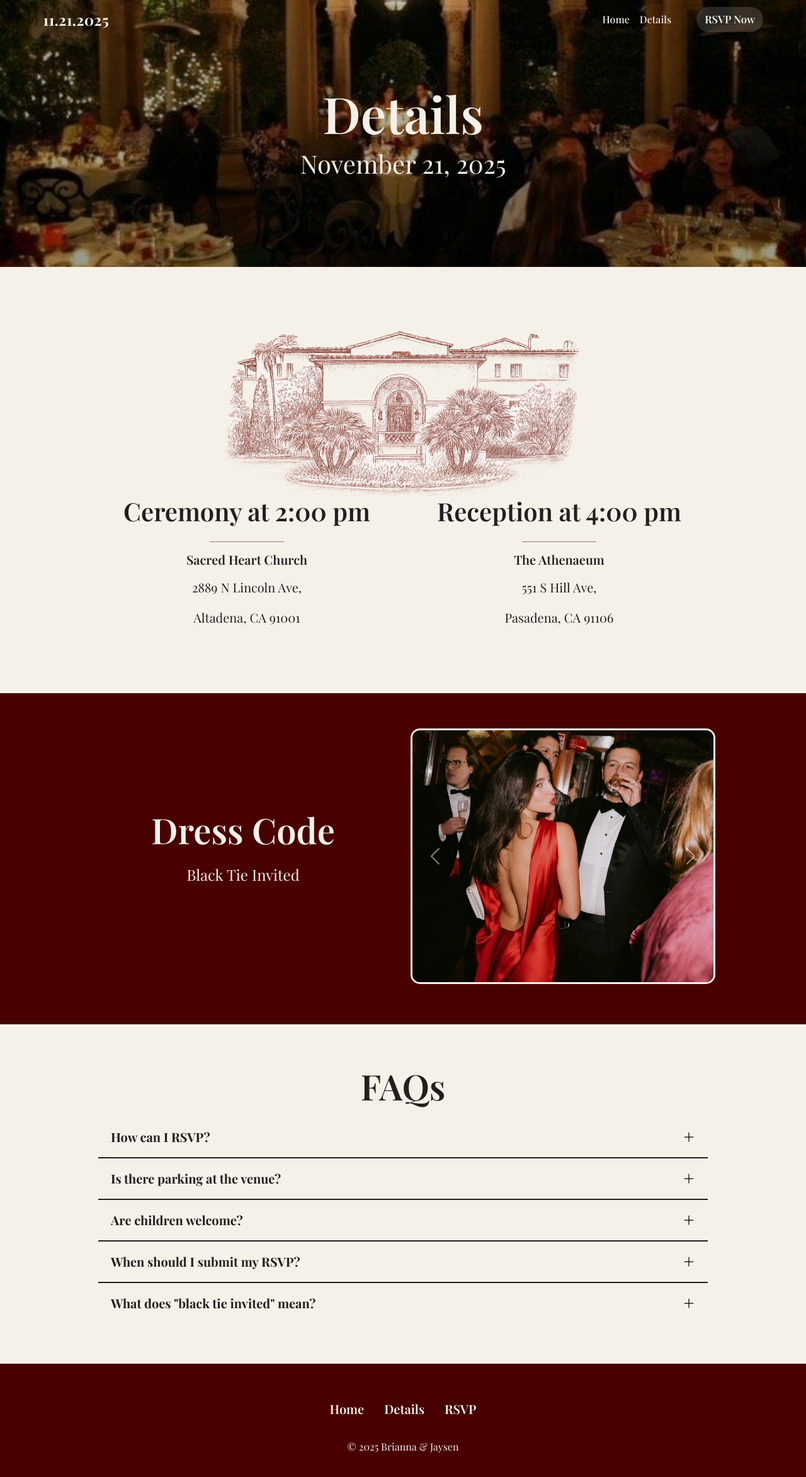
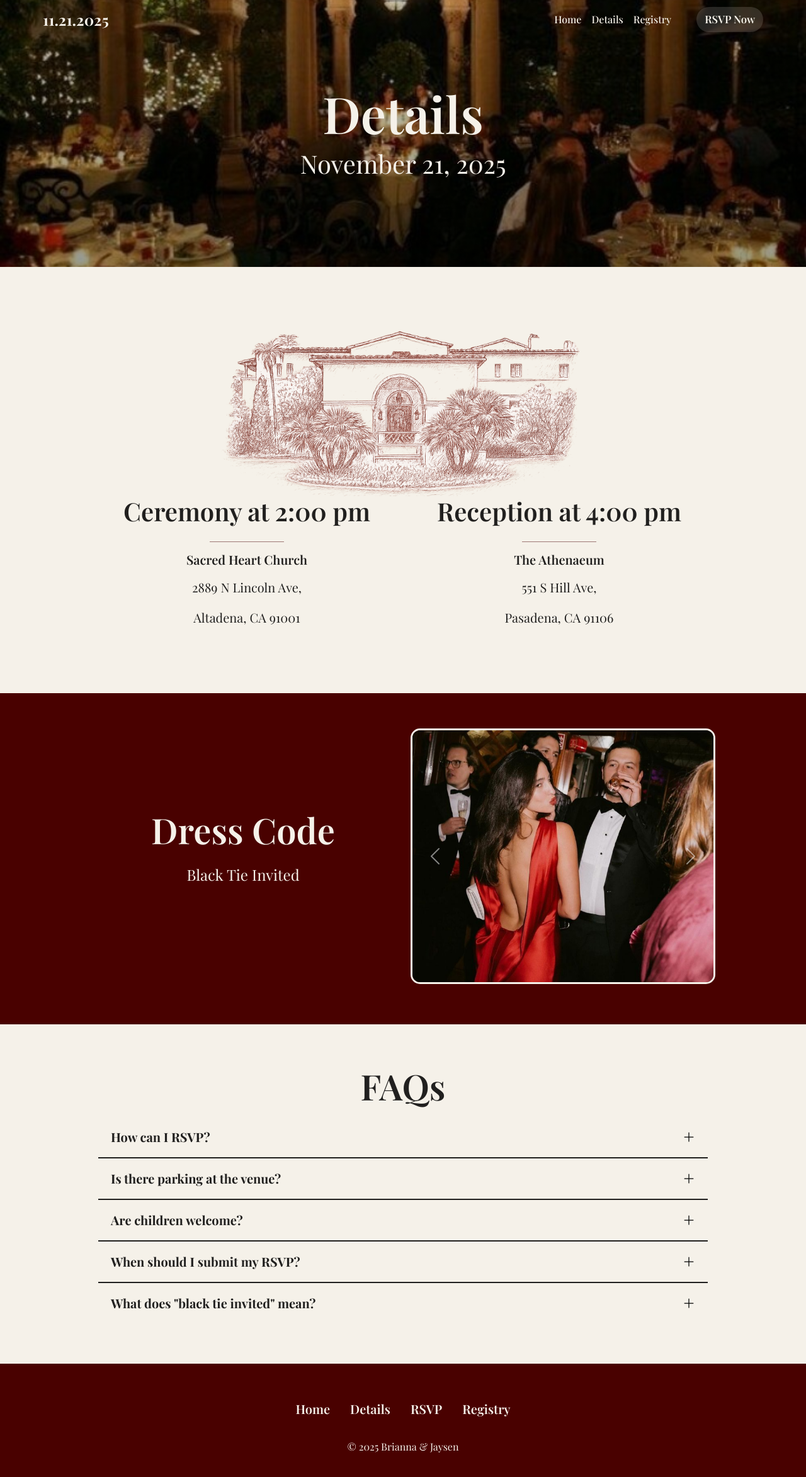
Before and after one commit to mitri-gomez/wedding, a plain HTML site: page docs/details/index.html in a window 1280 px wide. Shown: the whole page at 63% size. Drawn offline with nearby package versions, Linux system fonts and the light colour scheme; a web font is replaced by a local one.

Commit message:
Updated nav links

```diff
--- a/docs/details/index.html
+++ b/docs/details/index.html
@@ -70,10 +70,10 @@
               <li class="nav-item d-sm-none">
                 <a class="nav-link" href="../rsvp/">RSVP</a>
               </li>
+              <li class="nav-item">
+                <a class="nav-link" href="../registry/">Registry</a>
+              </li>
               <!-- <li class="nav-item">
-                <a class="nav-link" href="faq.html">Registry</a>
-              </li>
-              <li class="nav-item">
                 <a class="nav-link" href="contact.html">Contact</a>
               </li> -->
             </ul>
@@ -287,10 +287,10 @@
           <li class="nav-item">
             <a class="nav-link" href="../rsvp/">RSVP</a>
           </li>
+          <li class="nav-item">
+            <a class="nav-link" href="../registry/">Registry</a>
+          </li>
           <!-- <li class="nav-item">
-            <a class="nav-link" href="faq.html">Registry</a>
-          </li>
-          <li class="nav-item">
             <a class="nav-link" href="contact.html">Contact</a>
           </li> -->
         </ul>
```
Also changed, not shown: docs/index.html (+6 -6 lines), docs/rsvp/index.html (+6 -6 lines).
